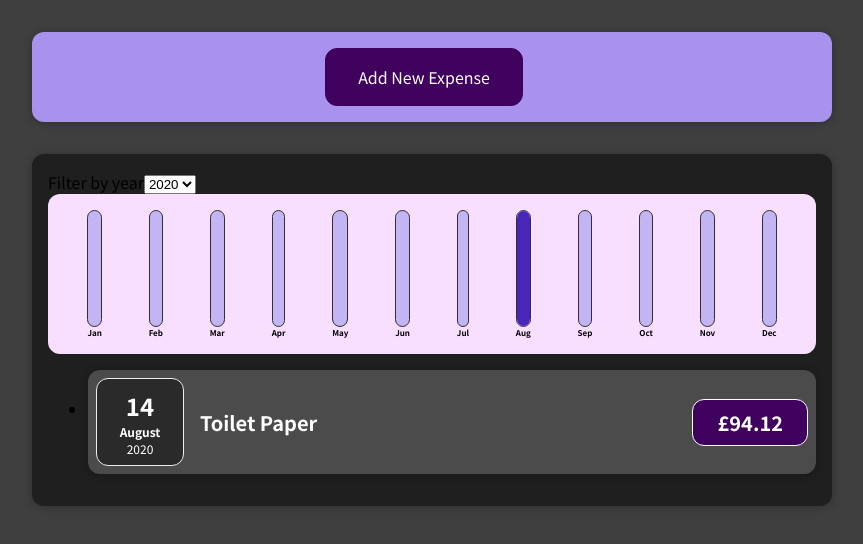
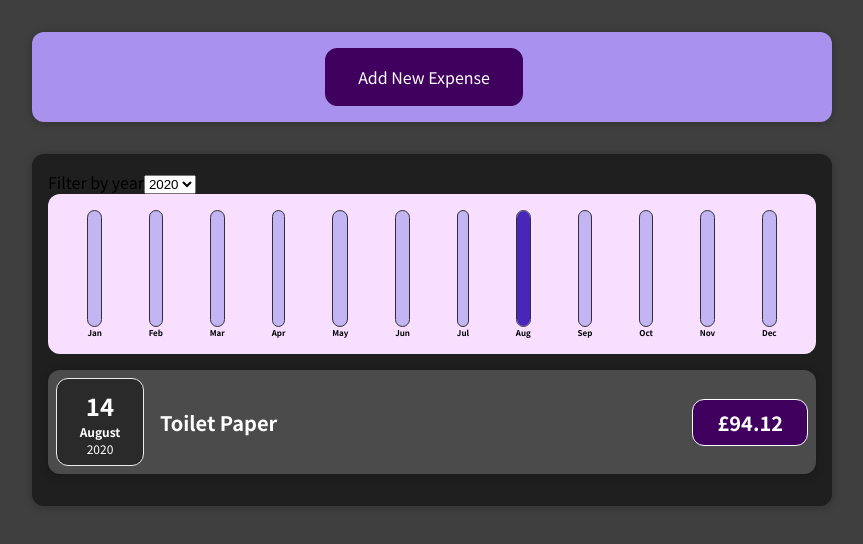
Before and after one commit to LpgLevin/01-Expenses-App, a React (Create React App) app: page / in a window 1280 px wide. Shown: the top 544 px of the page, without its empty margins (208-1071 px from the left). Built offline with nearby package versions, Linux system fonts and the light colour scheme.

Commit message:
Indentation and bullet point eliminated by adding styling to index.css

```diff
--- a/src/index.css
+++ b/src/index.css
@@ -12,3 +12,8 @@ body {
   margin: 0;
   background-color: #3f3f3f;
 }
+
+ul {
+  list-style-type: none;
+  padding: 0;
+}
```
